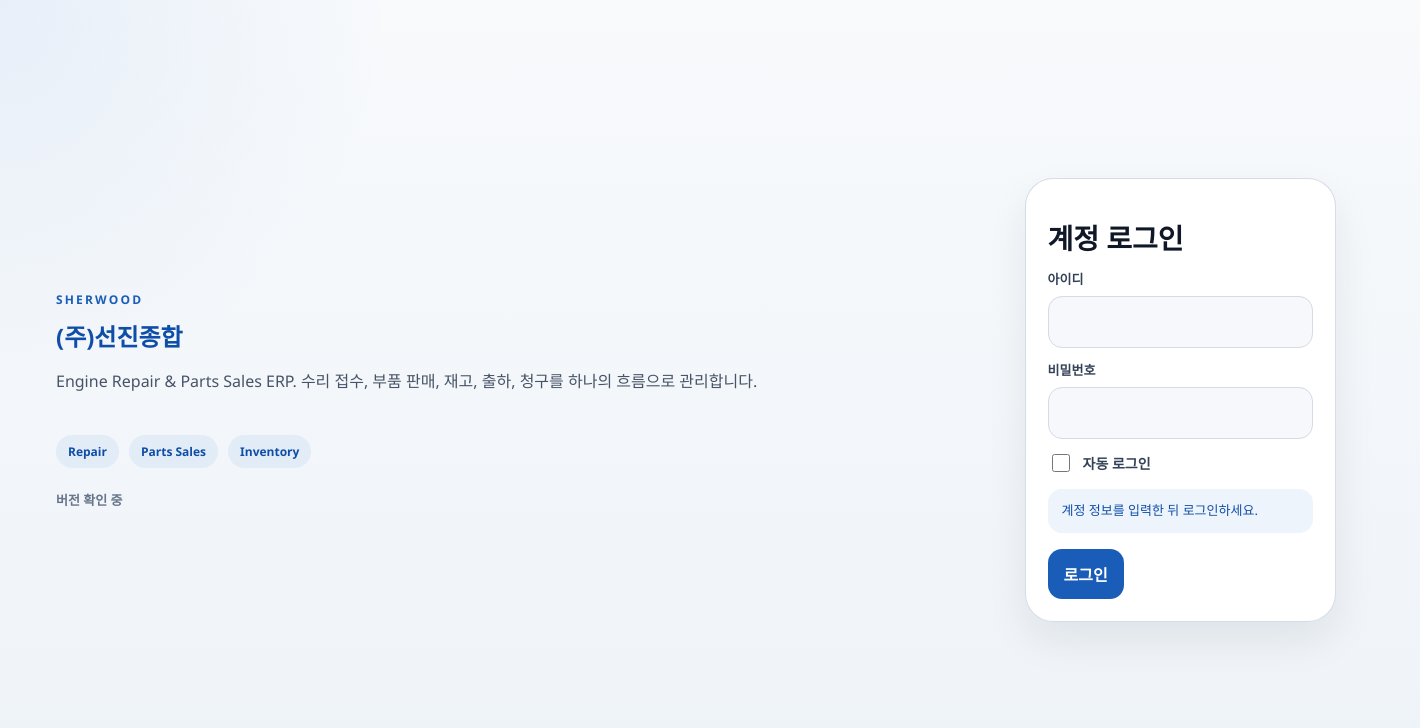
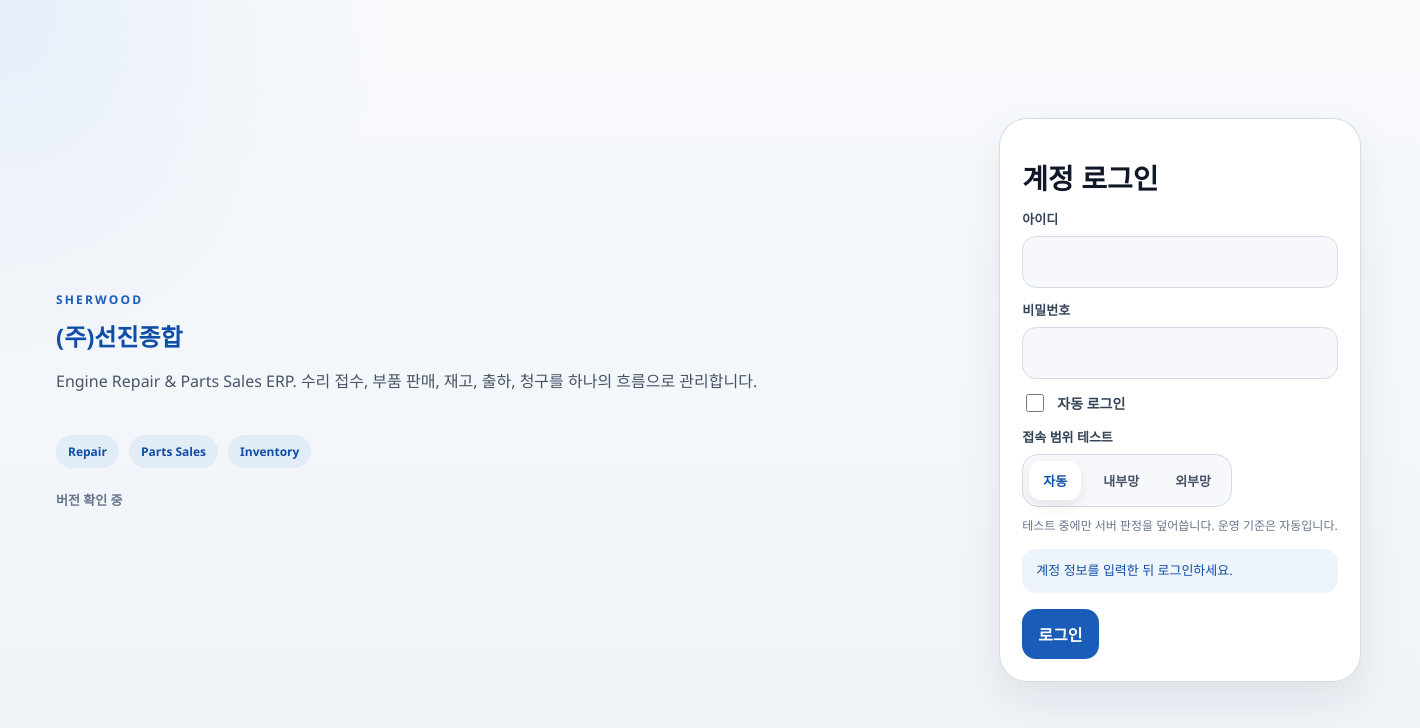
Before and after one commit to hayounggwang6684/MyErp, an Electron app: page client/renderer/index.html in a window 1420 px wide. Drawn offline with Linux system fonts and the light colour scheme; no server answers.

Commit message:
feat: add login scope toggle for testing

```diff
--- a/client/renderer/app.js
+++ b/client/renderer/app.js
@@ -21,6 +21,8 @@ const dashboardAccessScope = document.getElementById("dashboard-access-scope");
 const dashboardUpdateStatus = document.getElementById("dashboard-update-status");
 const enrollmentQr = document.getElementById("enrollment-qr");
 const enrollmentSecret = document.getElementById("enrollment-secret");
+const scopeToggleButtons = Array.from(document.querySelectorAll(".scope-toggle-button"));
+let selectedTestScope = "AUTO";
 
 async function loadAppVersion() {
   try {
@@ -59,10 +61,18 @@ function showScreen(name) {
   }
 }
 
+function renderScopeToggle(scope) {
+  selectedTestScope = scope;
+  for (const button of scopeToggleButtons) {
+    button.classList.toggle("active", button.dataset.scope === scope);
+  }
+}
+
 async function loadPreferences() {
   const preferences = await window.erpClient.getPreference();
   document.getElementById("login-id").value = preferences.rememberedUsername || "";
   autoLoginCheckbox.checked = Boolean(preferences.autoLoginEnabled);
+  renderScopeToggle(preferences.testAccessScope || "AUTO");
   setBadgeText(
     dashboardAutoLogin,
     preferences.autoLoginEnabled ? "활성" : "비활성",
@@ -157,6 +167,7 @@ loginForm.addEventListener("submit", async (event) => {
       autoLoginEnabled: Boolean(autoLoginCheckbox.checked),
       lastLoginAt: autoLoginCheckbox.checked ? new Date().toISOString() : "",
       accessScope: result.data.access_scope,
+      testAccessScope: selectedTestScope,
     });
     setBadgeText(
       dashboardAutoLogin,
@@ -212,6 +223,25 @@ document.getElementById("back-to-login").addEventListener("click", () => {
   showScreen("login");
 });
 
+for (const button of scopeToggleButtons) {
+  button.addEventListener("click", async () => {
+    const nextScope = button.dataset.scope || "AUTO";
+    renderScopeToggle(nextScope);
+    const preferences = await window.erpClient.getPreference();
+    await window.erpClient.savePreference({
+      ...preferences,
+      testAccessScope: nextScope,
+    });
+    setMessage(
+      loginFeedback,
+      "info",
+      nextScope === "AUTO"
+        ? "접속 범위 테스트가 자동 판정으로 돌아갔습니다."
+        : `${nextScope === "INTERNAL" ? "내부망" : "외부망"} 테스트 모드로 로그인합니다.`,
+    );
+  });
+}
+
 document.getElementById("restart-enrollment").addEventListener("click", async () => {
   await window.erpClient.logout();
   showScreen("login");
--- a/client/renderer/index.html
+++ b/client/renderer/index.html
@@ -38,6 +38,15 @@
                   <input id="auto-login" name="auto_login" type="checkbox" />
                   <span>자동 로그인</span>
                 </label>
+                <div class="field">
+                  <label>접속 범위 테스트</label>
+                  <div class="scope-toggle" role="group" aria-label="접속 범위 테스트 선택">
+                    <button id="scope-auto" class="scope-toggle-button active" type="button" data-scope="AUTO">자동</button>
+                    <button id="scope-internal" class="scope-toggle-button" type="button" data-scope="INTERNAL">내부망</button>
+                    <button id="scope-external" class="scope-toggle-button" type="button" data-scope="EXTERNAL">외부망</button>
+                  </div>
+                  <p class="scope-toggle-copy">테스트 중에만 서버 판정을 덮어씁니다. 운영 기준은 자동입니다.</p>
+                </div>
                 <div id="login-feedback" class="message info">계정 정보를 입력한 뒤 로그인하세요.</div>
                 <div class="button-row">
                   <button class="primary-button" type="submit">로그인</button>
--- a/client/renderer/styles.css
+++ b/client/renderer/styles.css
@@ -270,6 +270,39 @@ button, input { font: inherit; }
   height: 18px;
 }
 
+.scope-toggle {
+  display: inline-flex;
+  gap: 8px;
+  padding: 6px;
+  border: 1px solid var(--line-300);
+  border-radius: 16px;
+  background: var(--surface-50);
+}
+
+.scope-toggle-button {
+  border: 0;
+  border-radius: 12px;
+  padding: 10px 14px;
+  background: transparent;
+  color: var(--ink-600);
+  font-size: 13px;
+  font-weight: 800;
+  cursor: pointer;
+}
+
+.scope-toggle-button.active {
+  background: var(--surface-0);
+  color: var(--brand-700);
+  box-shadow: 0 6px 14px rgba(16, 24, 40, 0.08);
+}
+
+.scope-toggle-copy {
+  margin: 10px 0 0;
+  color: var(--ink-500);
+  font-size: 12px;
+  line-height: 1.5;
+}
+
 .dashboard-shell { padding: 28px; }
 
 .top-bar, .stack-item {
--- a/package.json
+++ b/package.json
@@ -1,6 +1,6 @@
 {
   "name": "sunjin-erp-demo",
-  "version": "0.1.11",
+  "version": "0.1.12",
   "private": true,
   "description": "Sunjin ERP server and Electron client demo",
   "main": "client/main.js",
```
Also changed, not shown: client/main.js (+9 -2 lines), 1 other file.
